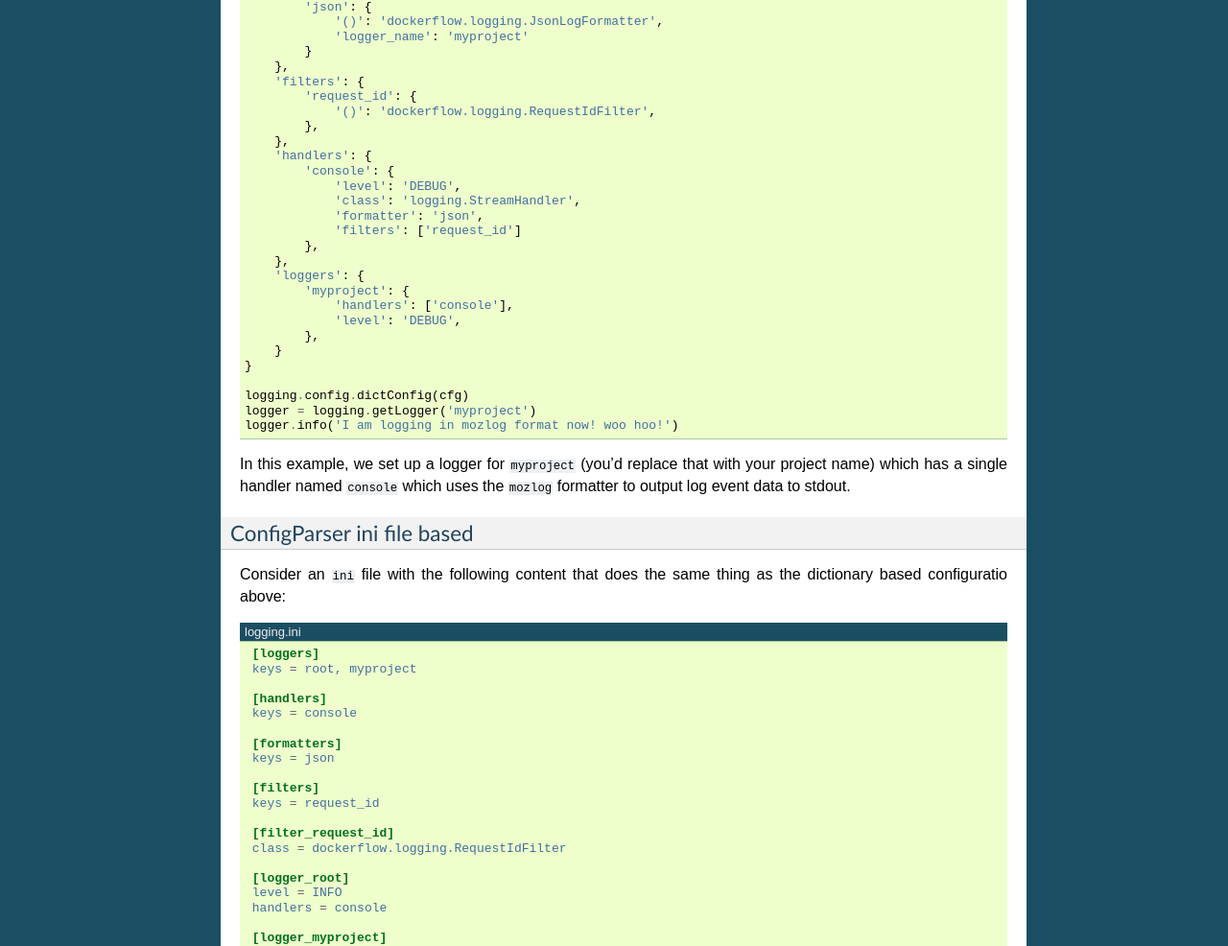
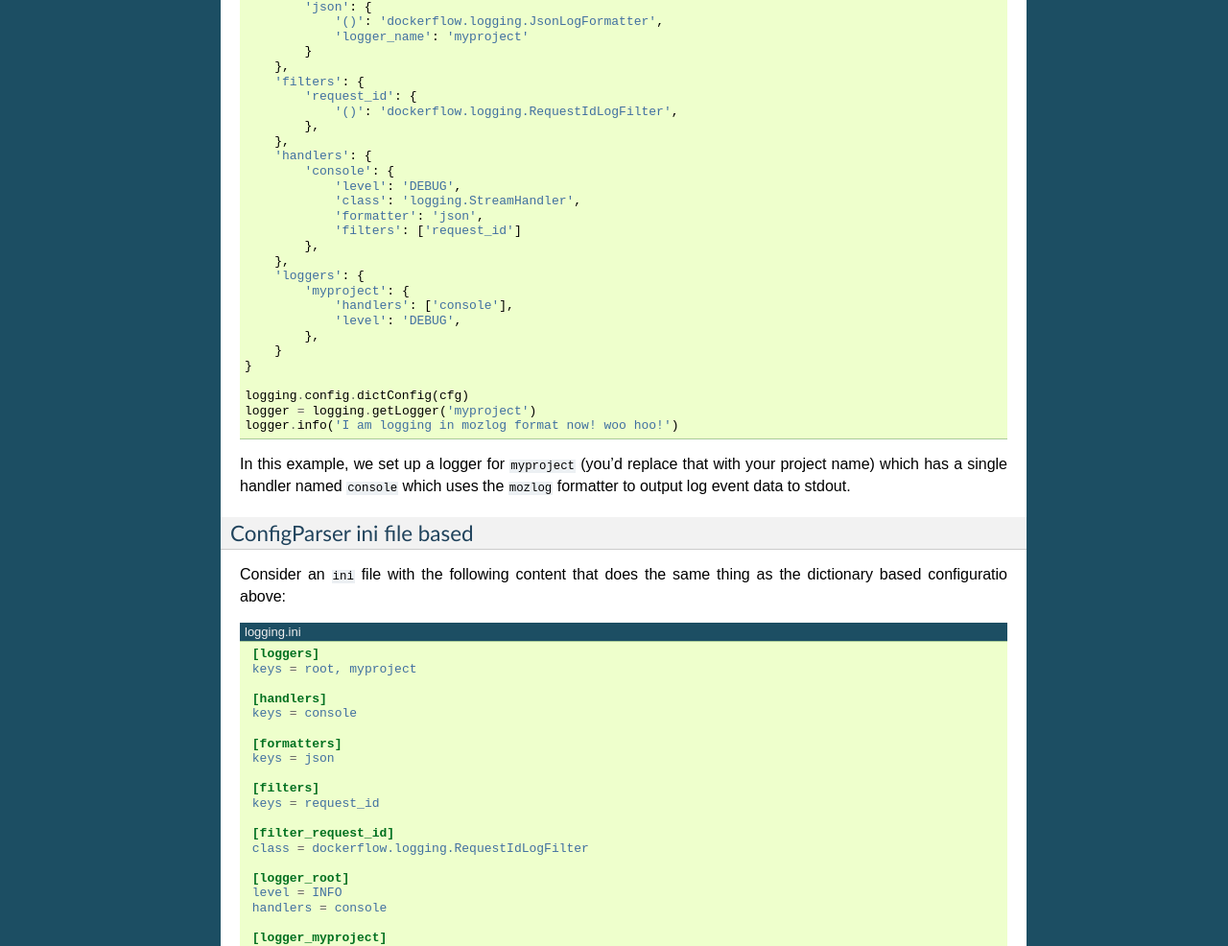
Before and after one commit to mozilla-services/python-dockerflow, a Sphinx documentation site: the page built from docs/logging.rst, in a window 1280 px wide. Shown: the part 537-1523 px from the top of the page at 96% size. Built offline with Sphinx 7.4.7, drawn with Linux system fonts in a browser that asks for light colours.

Commit message:
Fix name of RequestIdLogFilter

```diff
--- a/docs/django.rst
+++ b/docs/django.rst
@@ -472,7 +472,7 @@ Requests Correlation ID
 
 A unique request ID is read from the ``X-Request-ID`` request header, and a UUID4 value is generated if unset.
 
-Leveraging the ``RequestIdFilter`` in logging configuration as shown above will add a ``rid`` field into the ``Fields`` entry of all log messages.
+Leveraging the ``RequestIdLogFilter`` in logging configuration as shown above will add a ``rid`` field into the ``Fields`` entry of all log messages.
 
 The header name to obtain the request ID can be
 `customized in settings <DOCKERFLOW_REQUEST_ID_HEADER_NAME>`_:
--- a/docs/fastapi.rst
+++ b/docs/fastapi.rst
@@ -300,7 +300,7 @@ for at least the ``request.summary`` logger:
         },
         'filters': {
             'request_id': {
-                '()': 'dockerflow.logging.RequestIdFilter',
+                '()': 'dockerflow.logging.RequestIdLogFilter',
             },
         },
         'handlers': {
@@ -346,7 +346,7 @@ Requests Correlation ID
 
 A unique request ID is read from the ``X-Request-ID`` request header, and a UUID4 value is generated if unset.
 
-Leveraging the ``RequestIdFilter`` in logging configuration as shown above will add a ``rid`` field into the ``Fields`` entry of all log messages.
+Leveraging the ``RequestIdLogFilter`` in logging configuration as shown above will add a ``rid`` field into the ``Fields`` entry of all log messages.
 
 The header name to obtain the request ID can be customized in settings:
 
--- a/docs/flask.rst
+++ b/docs/flask.rst
@@ -443,7 +443,7 @@ for at least the ``request.summary`` logger::
         },
         'filters': {
             'request_id': {
-                '()': 'dockerflow.logging.RequestIdFilter',
+                '()': 'dockerflow.logging.RequestIdLogFilter',
             },
         },
         'handlers': {
@@ -486,7 +486,7 @@ Requests Correlation ID
 
 A unique request ID is read from the ``X-Request-ID`` request header, and a UUID4 value is generated if unset.
 
-Leveraging the ``RequestIdFilter`` in logging configuration as shown above will add a ``rid`` field into the ``Fields`` entry of all log messages.
+Leveraging the ``RequestIdLogFilter`` in logging configuration as shown above will add a ``rid`` field into the ``Fields`` entry of all log messages.
 
 The header name to obtain the request ID can be customized in settings:
 
--- a/docs/logging.rst
+++ b/docs/logging.rst
@@ -41,7 +41,7 @@ this::
         },
         'filters': {
             'request_id': {
-                '()': 'dockerflow.logging.RequestIdFilter',
+                '()': 'dockerflow.logging.RequestIdLogFilter',
             },
         },
         'handlers': {
@@ -90,7 +90,7 @@ thing as the dictionary based configuratio above:
     keys = request_id
 
     [filter_request_id]
-    class = dockerflow.logging.RequestIdFilter
+    class = dockerflow.logging.RequestIdLogFilter
 
     [logger_root]
     level = INFO
--- a/docs/sanic.rst
+++ b/docs/sanic.rst
@@ -423,7 +423,7 @@ for at least the ``request.summary`` logger::
         },
         'filters': {
             'request_id': {
-                '()': 'dockerflow.logging.RequestIdFilter',
+                '()': 'dockerflow.logging.RequestIdLogFilter',
             },
         },
         'handlers': {
@@ -485,7 +485,7 @@ Requests Correlation ID
 
 A unique request ID is read from the ``X-Request-ID`` request header, and a UUID4 value is generated if unset.
 
-Leveraging the ``RequestIdFilter`` in logging configuration as shown above will add a ``rid`` field into the ``Fields`` entry of all log messages.
+Leveraging the ``RequestIdLogFilter`` in logging configuration as shown above will add a ``rid`` field into the ``Fields`` entry of all log messages.
 
 The header name to obtain the request ID can be customized in settings:
 
```
